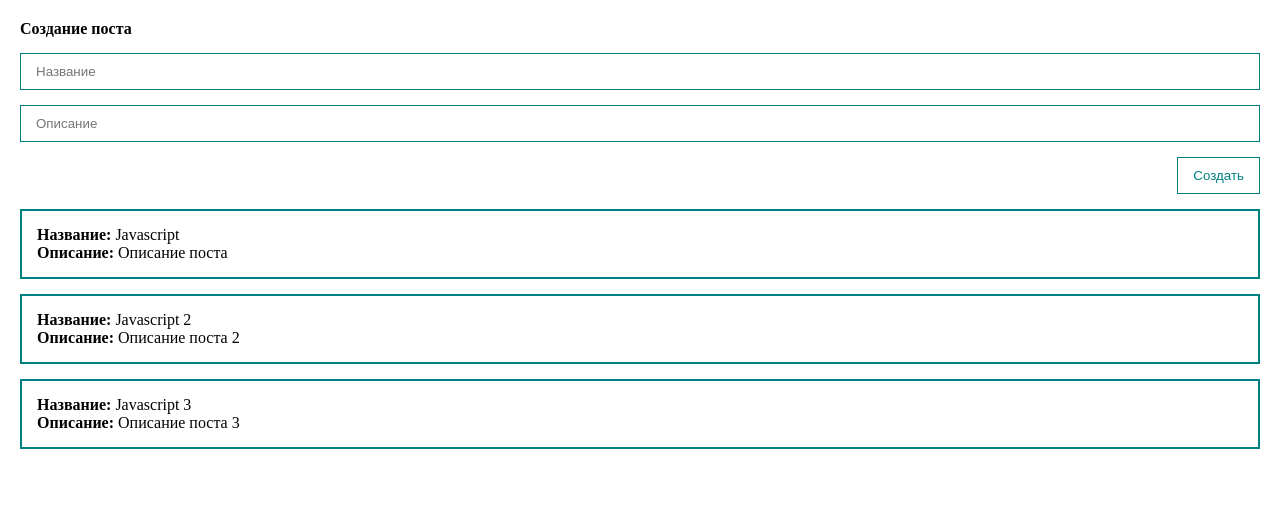
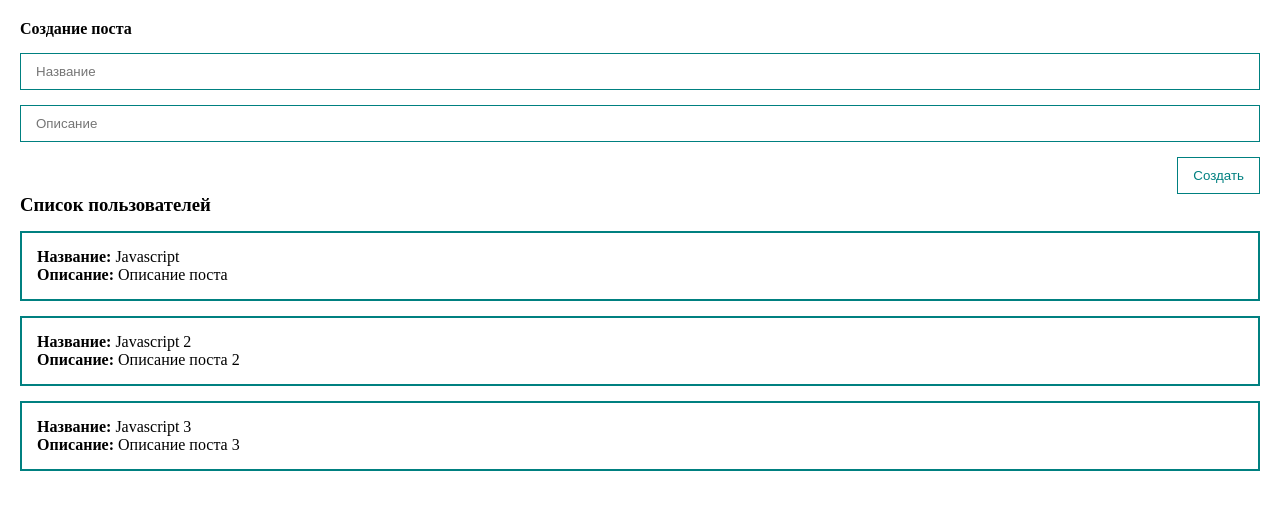
Before and after one commit to Danslis/vue_course, a Vue app in the folder vue3_course/: page / in a window 1280 px wide. Shown: the top 510 px of the page. Built offline with nearby package versions, Linux system fonts and the light colour scheme.

Commit message:
вынес посты в отдельный компонент

```diff
--- /dev/null
+++ b/vue3_course/src/components/PostItem.vue
@@ -0,0 +1,25 @@
+<template>
+  <div class="post">
+    <div><strong>Название:</strong> {{ post.title }}</div>
+    <div><strong>Описание:</strong> {{ post.body }}</div>
+  </div>
+</template>
+
+<script>
+export default {
+    props: {
+        post: {
+            type: Object,
+            required: true
+        }
+    }
+}
+</script>
+
+<style scoped>
+.post{
+    padding: 15px;
+    border: 2px solid teal;
+    margin-top: 15px;
+}
+</style>
--- a/vue3_course/src/components/PostList.vue
+++ b/vue3_course/src/components/PostList.vue
@@ -1,12 +1,18 @@
 <template>
-  <div class="post" v-for="post in posts" v-bind:key="post.id">
-    <div><strong>Название:</strong> {{ post.title }}</div>
-    <div><strong>Описание:</strong> {{ post.body }}</div>
+  <div>
+    <h3>Список пользователей</h3>
+    <post-item
+    v-for="post in posts"
+    v-bind:key="post.id"
+    :post="post">
+    </post-item>
   </div>
 </template>
 
 <script>
+import PostItem from './PostItem.vue'
 export default {
+  components: { PostItem },
     props: {
         posts: {
             type: Array,
@@ -17,9 +23,5 @@
 </script>
 
 <style scoped>
-.post{
-    padding: 15px;
-    border: 2px solid teal;
-    margin-top: 15px;
-}
+
 </style>
```
